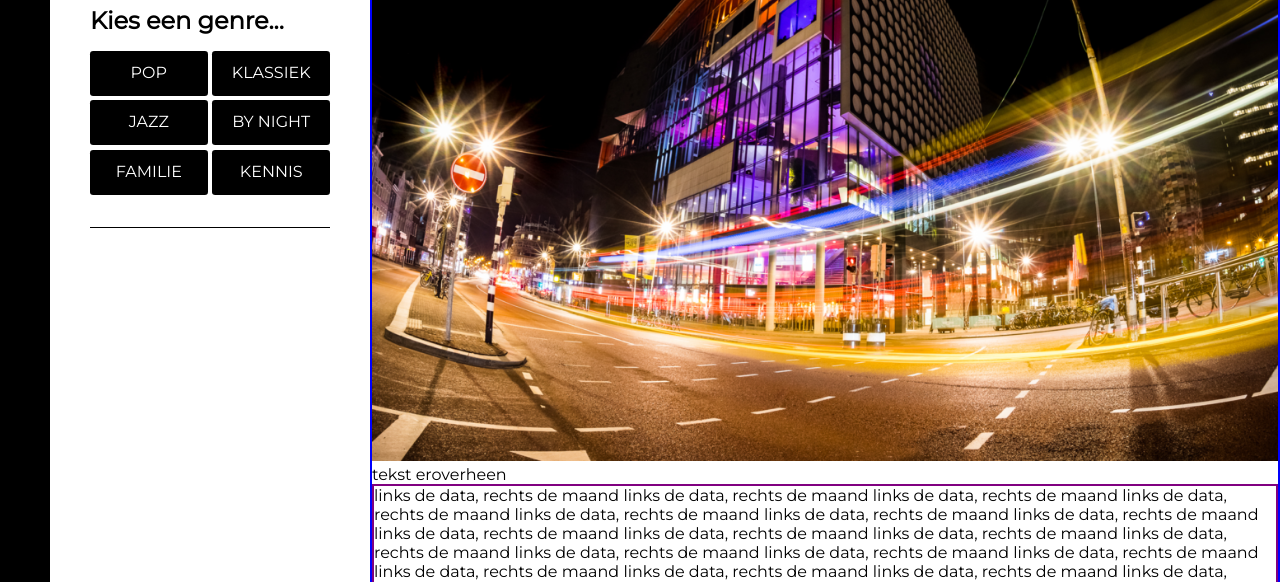
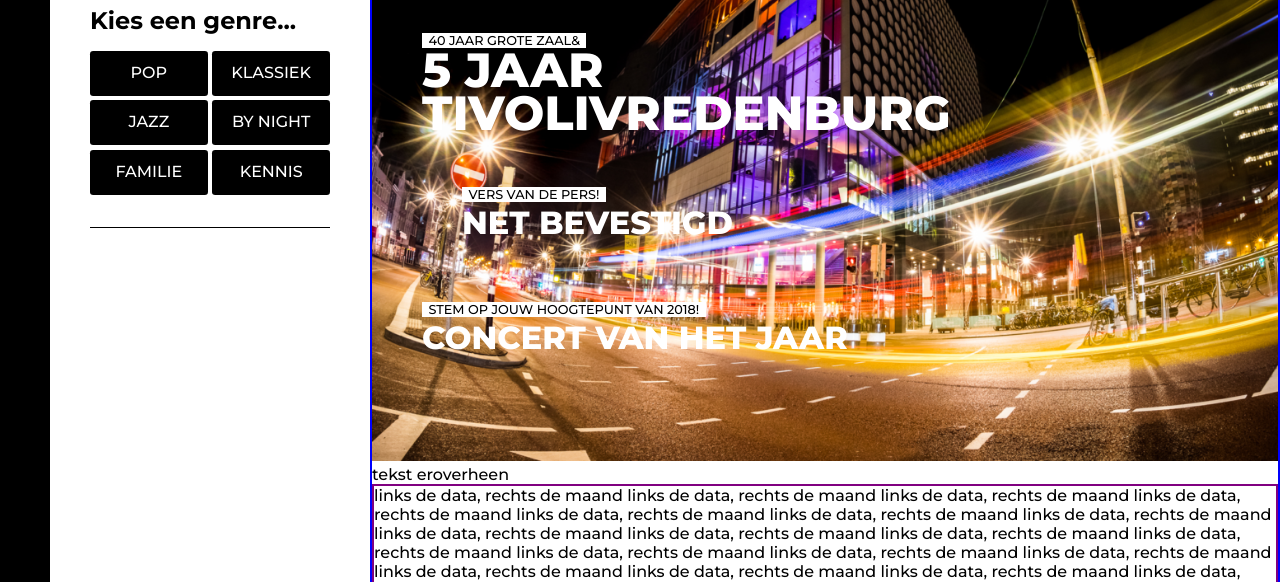
Before and after one commit to freekjoosten/WeekGeenIdeeMeer, a plain HTML site: page index.html in a window 1280 px wide. Shown: the part 221-803 px from the top of the page. Drawn offline with Linux system fonts and the light colour scheme.

Commit message:
hero_af
Nu de hero af, denk ik. Ziet er al prima uit.

```diff
--- a/index.html
+++ b/index.html
@@ -3,7 +3,7 @@
 
   <head>
     <link rel="stylesheet" href="style.css">
-    <link href="https://fonts.googleapis.com/css?family=Montserrat" rel="stylesheet">
+    <link href="https://fonts.googleapis.com/css?family=Montserrat:500,700,800" rel="stylesheet">
     <title>TivoliVredenburg</title>
   </head>
 
@@ -63,7 +63,27 @@
 
     <main class="main">
       <section class="hero">
-          <img src="/herobackground.png">
+          <img src="./herobackground.png">
+          <section class="hero_items">
+              <a href=# class="hero_link">
+                <div class="eerste_hero_item">
+                  <span class="span_hero1">40 jaar grote zaal&</span>
+                  <h1 class="H1_hero hero_underline">5 jaar tivolivredenburg</h1>
+                </div>
+              </a>
+              <a href=# class="hero_link">
+                <div class="tweede_hero_item">
+                  <span class="span_hero1">vers van de pers!</span>
+                  <h2 class="H2_hero hero_underline">net bevestigd</h2>
+                </div>
+              </a>
+              <a href=# class="hero_link">
+                <div class="derde_hero_item">
+                   <span class="span_hero1">stem op jouw hoogtepunt van 2018!</span>
+                   <h2 class="H2_hero hero_underline">concert van het jaar</h2>
+                </div>
+              </a>
+          </section>
        tekst eroverheen
       </section>
       <div class="calendar">
--- a/style.css
+++ b/style.css
@@ -8,7 +8,7 @@ a {
 }
 
 html {
-    font-family: 'Montserrat', helvetica, arial, sans-serif;
+    font-family: 'Montserrat', sans-serif;
   }
 
   /* Grid: 40px 350px auto */
@@ -105,7 +105,8 @@ html {
   }
 
   .minigrid_link:hover {
-
+      background-color: rgb(255, 74, 74);
+      color: black;
   }
 
   .minigrid_item {
@@ -128,9 +129,69 @@ html {
     flex-direction: column;
   }
 
-  .hero img{
-      width: 100%;
+  .hero img {
+    display: inline-block;
+    width: 100%;
+    position: relative;
+    height: auto;
+  }
 
+  .hero {
+    position: relative;
+    max-height: 100vh;
+  }
+
+  .hero_items {
+    position: absolute;
+    text-transform: uppercase;
+    bottom: 300px;
+    left: 50px;
+  }
+
+  .span_hero1 {
+    background: white;
+    color: black;
+    font-size: 0.8rem;
+    padding: 0 0.4rem;
+    font-weight: 500;
+  }
+
+  .H1_hero {
+    font-size: 3rem;
+    font-weight: 800;
+    margin-top:0;
+    width: 500px;
+    line-height: 2.7rem;
+  }
+
+  .hero_link:hover .H1_hero {
+    text-decoration: underline;
+  }
+
+  .hero_link:hover .H2_hero {
+    text-decoration: underline;
+  }
+
+  .tweede_hero_item {
+    position: absolute;
+    left: 40px;
+  }
+
+  .H2_hero {
+    font-size: 2rem;
+    font-weight: 800;
+    margin-top:0;
+  }
+
+  .derde_hero_item {
+    position: absolute;
+    bottom: -200px;
+  }
+
+  .H3_hero {
+    font-size: 2rem;
+    font-weight: 800;
+    margin-top:0;
   }
 
   .calendar {
```
